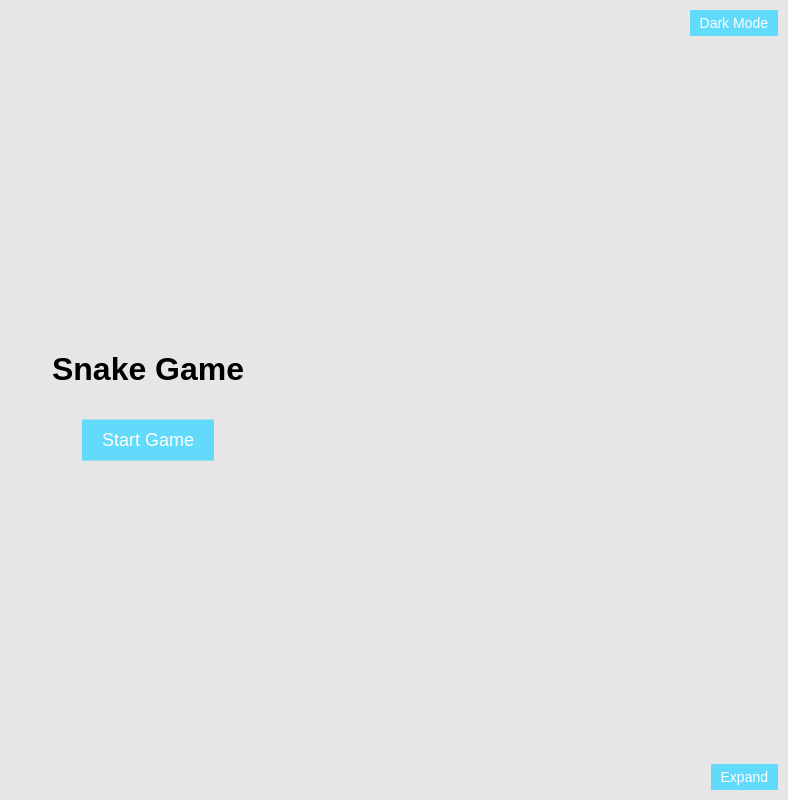
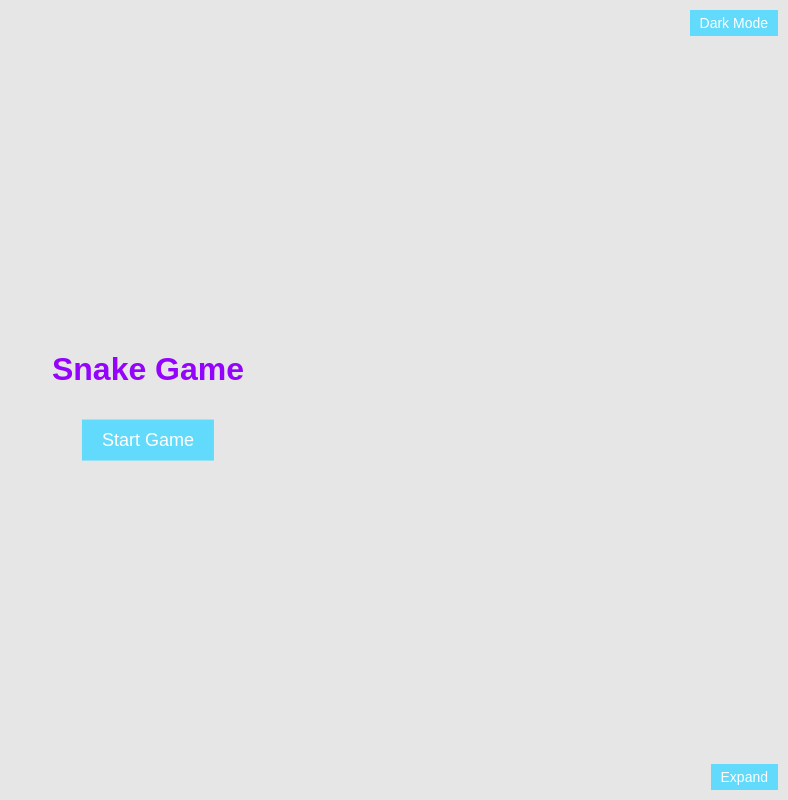
Before and after one commit to GalacticNebulaGames/GalacticNebulaGames.github.io, a plain HTML site: page index.html in a window 1280 px wide. Both pictures are taken after a click on the button "Light Mode". Shown: the whole page, without its empty margins (492-1280 px from the left). Drawn offline with Linux system fonts and the light colour scheme.

Commit message:
Current Commit @ 8:00

```diff
--- a/index.html
+++ b/index.html
@@ -12,7 +12,7 @@
             align-items: center;
             height: 100vh;
             background-color: #282c34;
-            color: white;
+            color: #9403fc;
             font-family: Arial, sans-serif;
             overflow: hidden;
             position: relative;
@@ -247,12 +247,12 @@
         function toggleLightMode() {
             if (!isLightMode) {
                 document.body.style.backgroundColor = "#e6e6e6";
-                document.body.style.color = "#000000";
+                document.body.style.color = "#9403fc";
                 canvas.style.backgroundColor = "#cccccc";
                 lightModeButton.innerText = "Dark Mode";
             } else {
                 document.body.style.backgroundColor = "#282c34";
-                document.body.style.color = "#ffffff";
+                document.body.style.color = "#9403fc";
                 canvas.style.backgroundColor = "#20232a";
                 lightModeButton.innerText = "Light Mode";
             }
```
